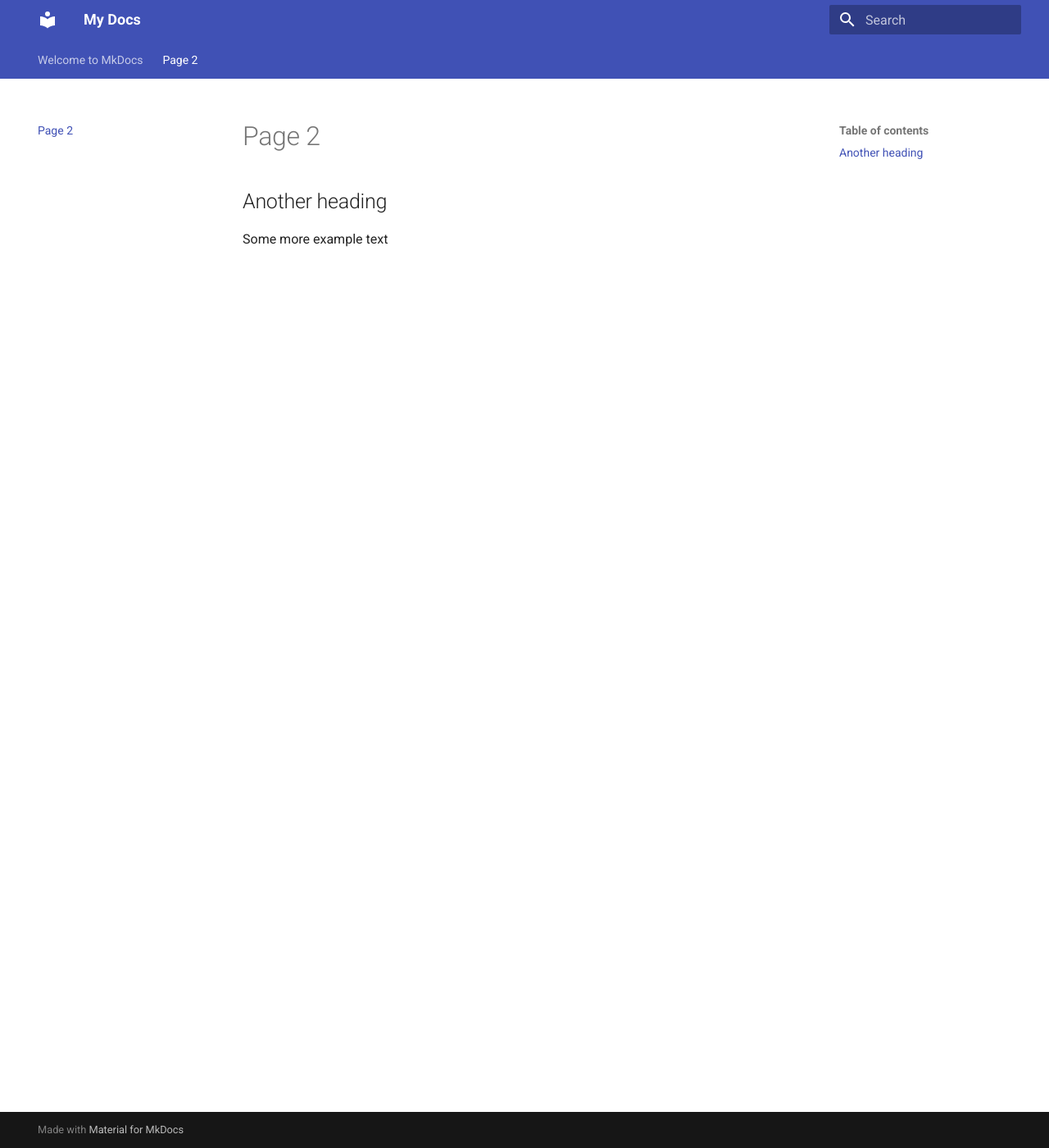
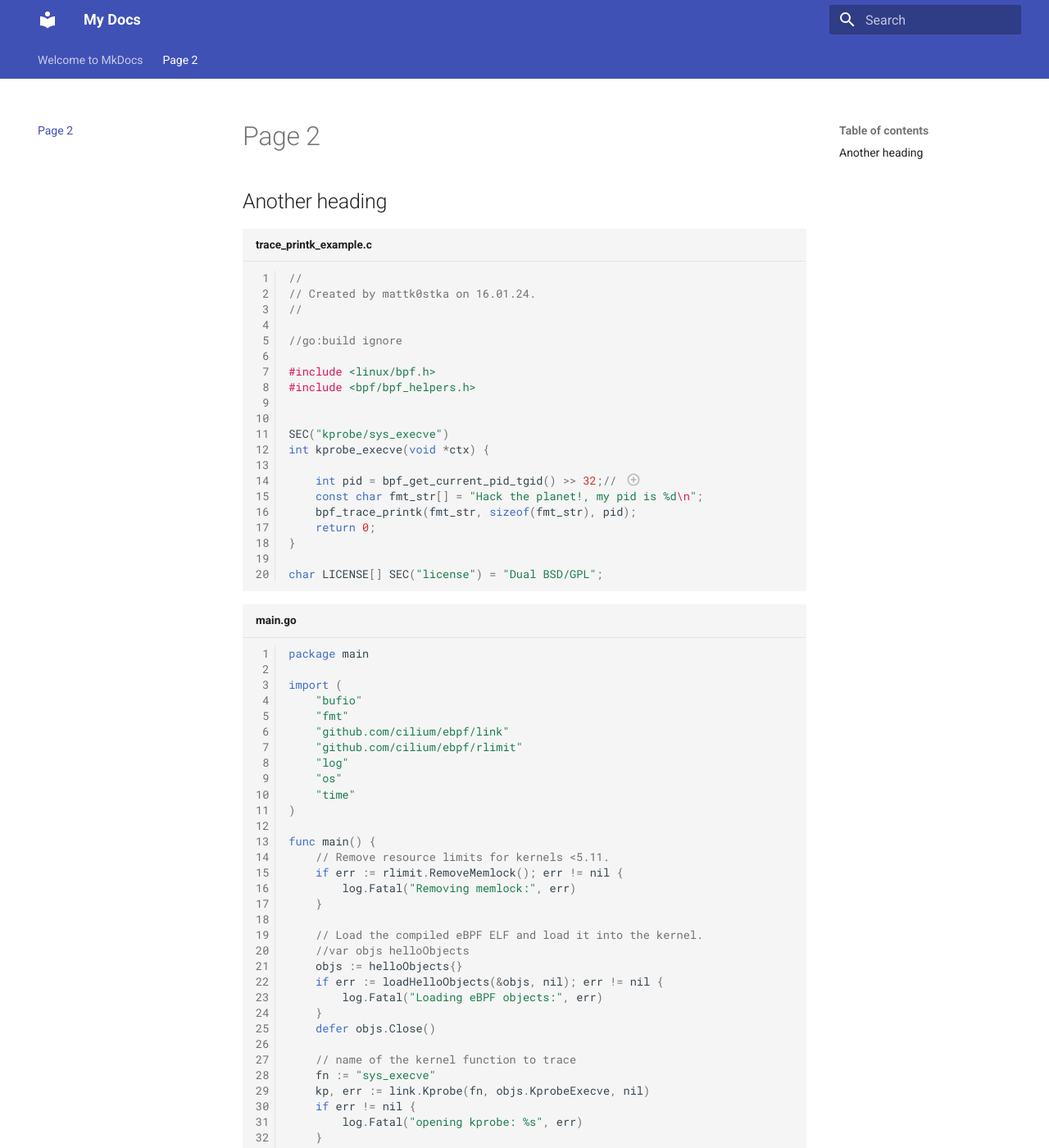
Before and after one commit to mattk0stka/docs-ebpf, an MkDocs documentation site: the page built from docs/maps.md, in a window 1280 px wide and 1400 px high. Shown: the whole window at 82% size. Built offline with MkDocs 1.6.1 and Material for MkDocs 9.7.7, drawn with Linux system fonts in a browser that asks for light colours; some of the changed text lies outside the part shown.

Commit message:
add kprobe example

````diff
--- a/docs/maps.md
+++ b/docs/maps.md
@@ -2,4 +2,88 @@
 
 ## Another heading
 
-Some more example text
+```c title="trace_printk_example.c" linenums="1"
+//
+// Created by mattk0stka on 16.01.24.
+//
+
+//go:build ignore
+
+#include <linux/bpf.h>
+#include <bpf/bpf_helpers.h>
+
+
+SEC("kprobe/sys_execve")
+int kprobe_execve(void *ctx) {
+
+    int pid = bpf_get_current_pid_tgid() >> 32;// (1)
+    const char fmt_str[] = "Hack the planet!, my pid is %d\n";
+    bpf_trace_printk(fmt_str, sizeof(fmt_str), pid);
+    return 0;
+}
+
+char LICENSE[] SEC("license") = "Dual BSD/GPL";
+```
+
+1.  is a helper function that gets the ID of the process that triggered this eBPF program to run. It returns a 64-bit value with the process ID in the top 32 bits.<br/><br/> The lower 32 bits are the thread group ID. For a single-threaded process, this is the same as the process ID, but additional threads for the process would be given different IDs.
+
+```go title="main.go" linenums="1"
+package main
+
+import (
+	"bufio"
+	"fmt"
+	"github.com/cilium/ebpf/link"
+	"github.com/cilium/ebpf/rlimit"
+	"log"
+	"os"
+	"time"
+)
+
+func main() {
+	// Remove resource limits for kernels <5.11.
+	if err := rlimit.RemoveMemlock(); err != nil {
+		log.Fatal("Removing memlock:", err)
+	}
+
+	// Load the compiled eBPF ELF and load it into the kernel.
+	//var objs helloObjects
+	objs := helloObjects{}
+	if err := loadHelloObjects(&objs, nil); err != nil {
+		log.Fatal("Loading eBPF objects:", err)
+	}
+	defer objs.Close()
+
+	// name of the kernel function to trace
+	fn := "sys_execve"
+	kp, err := link.Kprobe(fn, objs.KprobeExecve, nil)
+	if err != nil {
+		log.Fatal("opening kprobe: %s", err)
+	}
+
+	defer kp.Close()
+
+	filePath := "/sys/kernel/debug/tracing/trace_pipe"
+
+	// Open the trace_pipe file for reading
+	file, err := os.Open(filePath)
+	if err != nil {
+		fmt.Println("Error opening file:", err)
+		return
+	}
+	defer file.Close()
+
+	// some code here, to print out trace_pipe ...
+}
+```
+
+`bpf_trace_printk()` helper function in the kernel alway sends output to the same predefind location: */sys/kernel/debug/tracing/trace_pipe*. By using the `cat` command  you can confirm the content, for example:
+```bash
+ <...>-371439  [000] ...21 128224.956635: bpf_trace_printk: Hack the planet!, my pid is 371439
+ <...>-371440  [005] ...21 128226.063314: bpf_trace_printk: Hack the planet!, my pid is 371440
+ <...>-371440  [005] ...21 128226.065154: bpf_trace_printk: Hack the planet!, my pid is 371440
+ bash-371441  [004] ...21 128226.067414: bpf_trace_printk: Hack the planet!, my pid is 371441
+ <...>-371444  [007] ...21 128226.069998: bpf_trace_printk: Hack the planet!, my pid is 371444
+ bash-371440  [005] ...21 128226.083741: bpf_trace_printk: Hack the planet!, my pid is 371440
+ <...>-371450  [000] ...21 128226.103567: bpf_trace_printk: Hack the planet!, my pid is 371450
+```
--- a/mkdocs.yml
+++ b/mkdocs.yml
@@ -6,7 +6,7 @@ theme:
     - navigation.tabs
     - content.code.annotate
   icon:
-    annotation: material/arrow-right-circle
+    annotation: material/plus-circle-outline
 
 markdown_extensions:
   - attr_list
````
